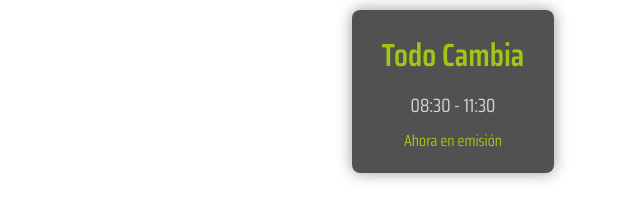
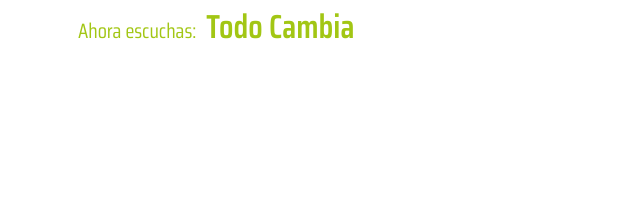
Before and after one commit to carjocosa/ProgramacionRadioPoder, a plain HTML site: page index.html in a window 1280 px wide. Shown: the whole page, without its empty margins (187-827 px from the left). Drawn offline with Linux system fonts and the light colour scheme.

Commit message:
Add files via upload

```diff
--- a/index.html
+++ b/index.html
@@ -4,50 +4,53 @@
 <meta charset="UTF-8" />
 <meta name="viewport" content="width=device-width, initial-scale=1" />
 <title>Programa Actual - Radio Poder</title>
-<link href="https://fonts.googleapis.com/css2?family=Saira+Condensed:wght@300;400;600&display=swap" rel="stylesheet">
+<link href="https://fonts.googleapis.com/css2?family=Saira+Condensed:wght@300;400;600&display=swap" rel="stylesheet" />
 <style>
   body {
-    font-family: 'Saira Condensed', sans-serif;
-    padding: 10px;
     margin: 0;
     background: transparent;
+    font-family: 'Saira Condensed', sans-serif;
     display: flex;
     justify-content: center;
     align-items: center;
     height: 100%;
   }
-  .contenedor {
-    background: rgba(38,38,38,0.8);
-    border-radius: 8px;
-    padding: 20px 30px;
-    text-align: center;
+  #programa-wrapper {
+    width: 100%;
+    max-width: 750px;
+    background: transparent;
+    display: flex;
+    align-items: baseline;
+    font-size: 1.3em;
+    gap: 10px;
     color: #a2c614;
-    box-shadow: 0 0 15px rgba(0,0,0,0.4);
+    white-space: nowrap;
   }
-  .titulo {
-    font-size: 2rem;
-    font-weight: 600;
-    margin-bottom: 10px;
+  .texto-antes {
+    font-weight: 500;
+    color: #a2c614;
+  }
+  .nombre-programa {
+    font-size: 1.6em;
+    font-weight: 700;
+    color: #a2c614;
   }
   .horario {
-    font-size: 1.2rem;
-    color: #d1d1d1;
-    margin-bottom: 8px;
-  }
-  .estado {
-    color: #a2c614;
-    font-size: 1rem;
+    font-size: 1.2em;
     font-weight: 400;
+    color: #fff;
+    margin-left: 10px;
   }
 </style>
 </head>
 <body>
-<div class="contenedor" id="programaActual">
-  Cargando programa...
+<div id="programa-wrapper">
+  <span class="texto-antes">Ahora escuchas:</span>
+  <span class="nombre-programa" id="nombrePrograma">Cargando...</span>
+  <span class="horario" id="horarioPrograma"></span>
 </div>
 
 <script>
-  // JSON embebido corregido con comas entre objetos
 const programacion = {
   "lunes": [
     {"programa": "Música Libre", "inicio": "00:00", "fin": "06:00"},
@@ -61,7 +64,7 @@
     {"programa": "Música Libre", "inicio": "00:00", "fin": "06:00"},
     {"programa": "A Primera Hora", "inicio": "06:00", "fin": "08:30"},
     {"programa": "Todo Cambia", "inicio": "08:30", "fin": "11:30"},
-      {"programa": "El Sol Ya Estaba Ahí", "inicio": "11:30", "fin": "15:00"},
+    {"programa": "El Sol Ya Estaba Ahí", "inicio": "11:31", "fin": "15:00"},
     {"programa": "Tardes de Poder", "inicio": "15:00", "fin": "18:00"},
     {"programa": "Música Libre", "inicio": "18:00", "fin": "23:59"}
   ],
@@ -105,17 +108,17 @@
   ]
 };
 
-  function getCurrentTimeGmtMinus5() {
-    const now = new Date();
-    const utc = now.getTime() + now.getTimezoneOffset() * 60000;
+function getHoraGMTMinus5() {
+  const ahora = new Date();
+  const utc = ahora.getTime() + ahora.getTimezoneOffset() * 60000;
   return new Date(utc - 5 * 3600000);
 }
 
-  function formatTime(date) {
-    return date.toTimeString().slice(0, 5);
+function formateaHora(fecha) {
+  return fecha.toTimeString().slice(0,5);
 }
 
-  function encuentraProgramaActual(programasDelDia, horaActualStr) {
+function encontrarProgramaActual(programasDelDia, horaActualStr) {
   for (const programa of programasDelDia) {
     if (horaActualStr >= programa.inicio && horaActualStr < programa.fin) {
       return programa;
@@ -125,22 +128,22 @@
 }
 
 function actualizarPrograma() {
-    const diasSemana = ['domingo', 'lunes', 'martes', 'miercoles', 'jueves', 'viernes', 'sabado'];
-    const fechaActual = getCurrentTimeGmtMinus5();
+  const diasSemana = ['domingo','lunes','martes','miercoles','jueves','viernes','sabado'];
+  const fechaActual = getHoraGMTMinus5();
   const diaSemanaStr = diasSemana[fechaActual.getDay()];
-    const horaActualStr = formatTime(fechaActual);
+  const horaActualStr = formateaHora(fechaActual);
   const programasDelDia = programacion[diaSemanaStr];
-    const programaActual = encuentraProgramaActual(programasDelDia, horaActualStr);
+  const programaActual = encontrarProgramaActual(programasDelDia, horaActualStr);
 
-    const contenedor = document.getElementById('programaActual');
+  const nombre = document.getElementById('nombrePrograma');
+  const horario = document.getElementById('horarioPrograma');
+
   if (programaActual) {
-      contenedor.innerHTML = `
-        <div class="titulo">${programaActual.programa}</div>
-        <div class="horario">${programaActual.inicio} - ${programaActual.fin}</div>
-        <div class="estado">Ahora en emisión</div>
-      `;
+    nombre.textContent = programaActual.programa;
+    horario.textContent = `(${programaActual.inicio} - ${programaActual.fin})`;
   } else {
-      contenedor.innerHTML = '<div class="titulo">Fuera de programación</div><div class="estado">Sin programa activo</div>';
+    nombre.textContent = 'Fuera de programación';
+    horario.textContent = '';
   }
 }
 
```
Lines whose indentation alone changed are shown as unchanged.
